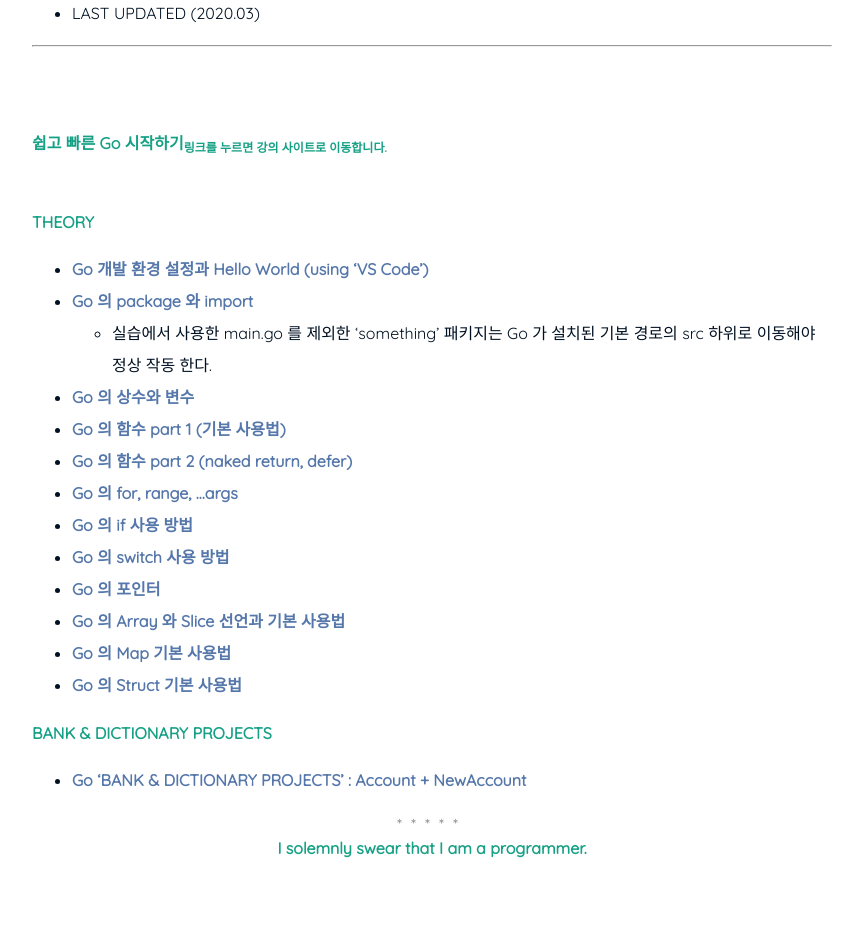
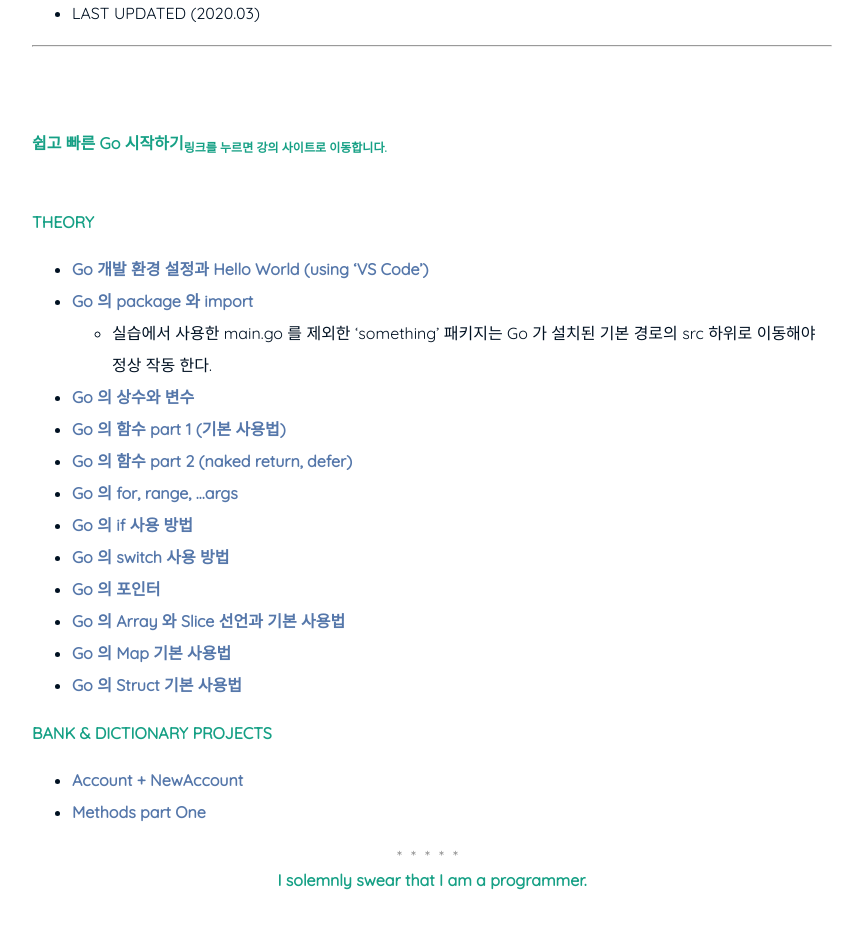
Before and after one commit to nimkoes/portfolio, a Jekyll site: the page built from _posts/2021-05-15-Go-Language-Study.md, in a window 1280 px wide. Shown: the part 883-1835 px from the top of the page, without its empty margins (208-1071 px from the left). Built offline with Jekyll 4.4.1, drawn with Linux system fonts in a browser that asks for light colours; before the commit the page ends 1803 px from its top, so only the background shows below that.

Commit message:
'Go 'BANK & DICTIONARY PROJECTS' : Methods part One' 학습 내용 추가

```diff
--- a/_posts/2021-05-15-Go-Language-Study.md
+++ b/_posts/2021-05-15-Go-Language-Study.md
@@ -46,7 +46,8 @@ author: "nimkoes"
 - [Go 의 Struct 기본 사용법][link_blog_012]
 
 #### **BANK & DICTIONARY PROJECTS**
-- [Go 'BANK & DICTIONARY PROJECTS' : Account + NewAccount][link_blog_013]
+- [Account + NewAccount][link_blog_013]
+- [Methods part One][link_blog_014]
 
 
 
```
Also changed, not shown: other parts of _posts/2021-05-15-Go-Language-Study.md (+1 -0 lines).
